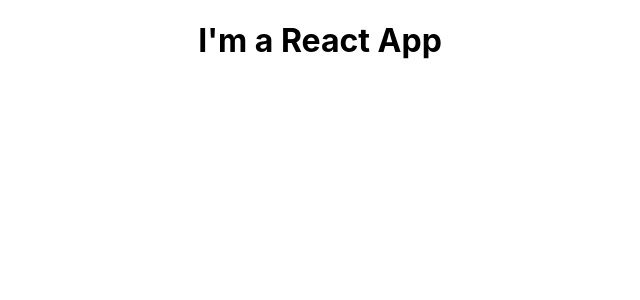
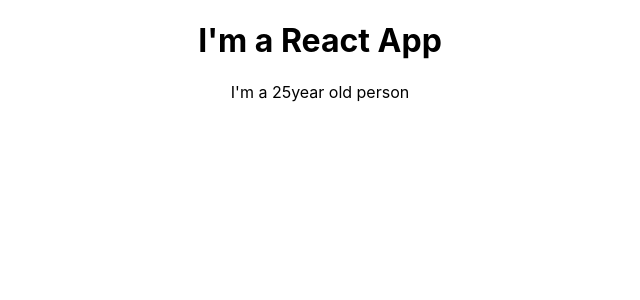
Before and after one commit to jagadeeshdeepak/react, a React (Create React App) app in the folder react-complete-guide/: page / in a window 1280 px wide. Shown: the top 300 px of the page, without its empty margins (320-960 px from the left). Built offline with nearby package versions, Linux system fonts and the light colour scheme.

Commit message:
add a function that returns jsx

```diff
--- a/react-complete-guide/src/App.js
+++ b/react-complete-guide/src/App.js
@@ -1,11 +1,13 @@
 import React, { Component } from 'react';
 import './App.css';
+import Person from './Person/Person';
 
 class App extends Component {
   render() {
     return (
       <div className="App">
         <h1>I'm a React App</h1>
+        <Person/>
       </div>
     );
 
--- /dev/null
+++ b/react-complete-guide/src/Person/Person.js
@@ -0,0 +1,7 @@
+import React from 'react';
+
+const person = () => {
+  return <p>I'm a 25year old person</p>;
+}
+
+export default person;
```
